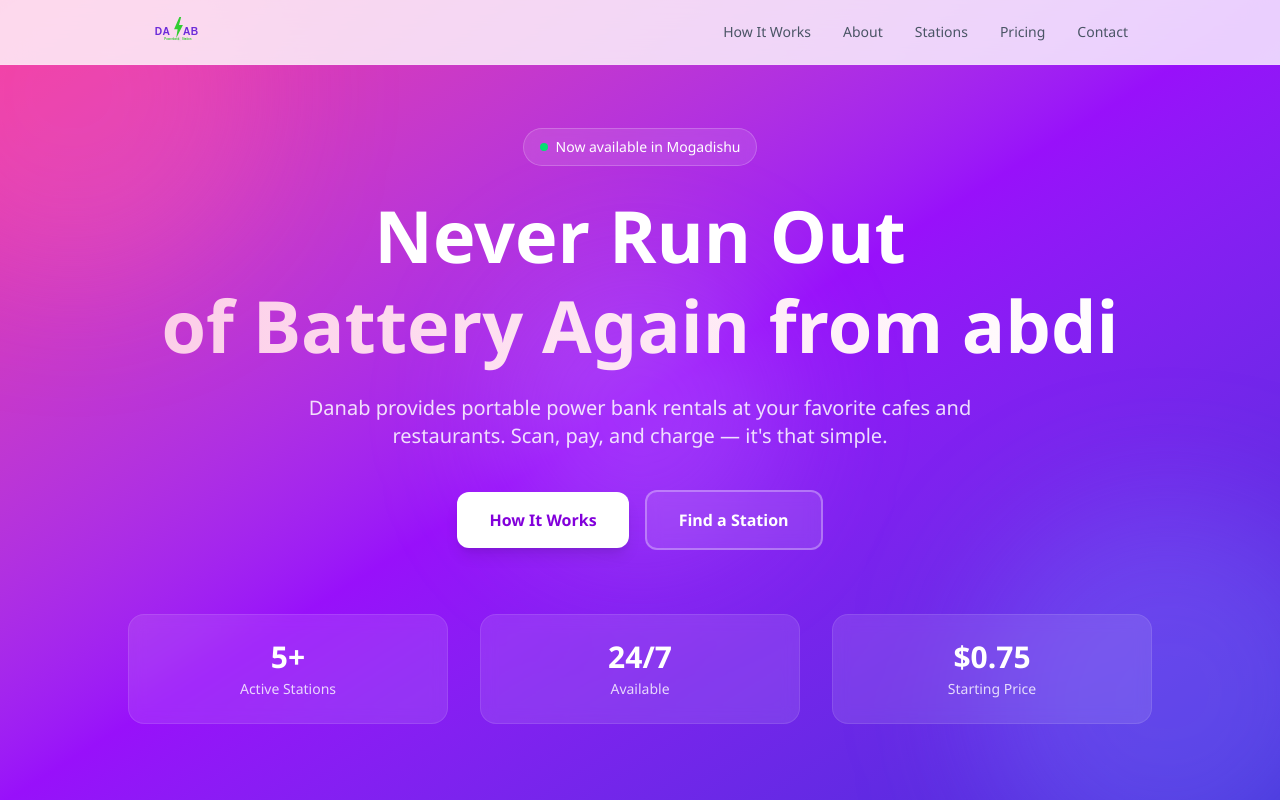
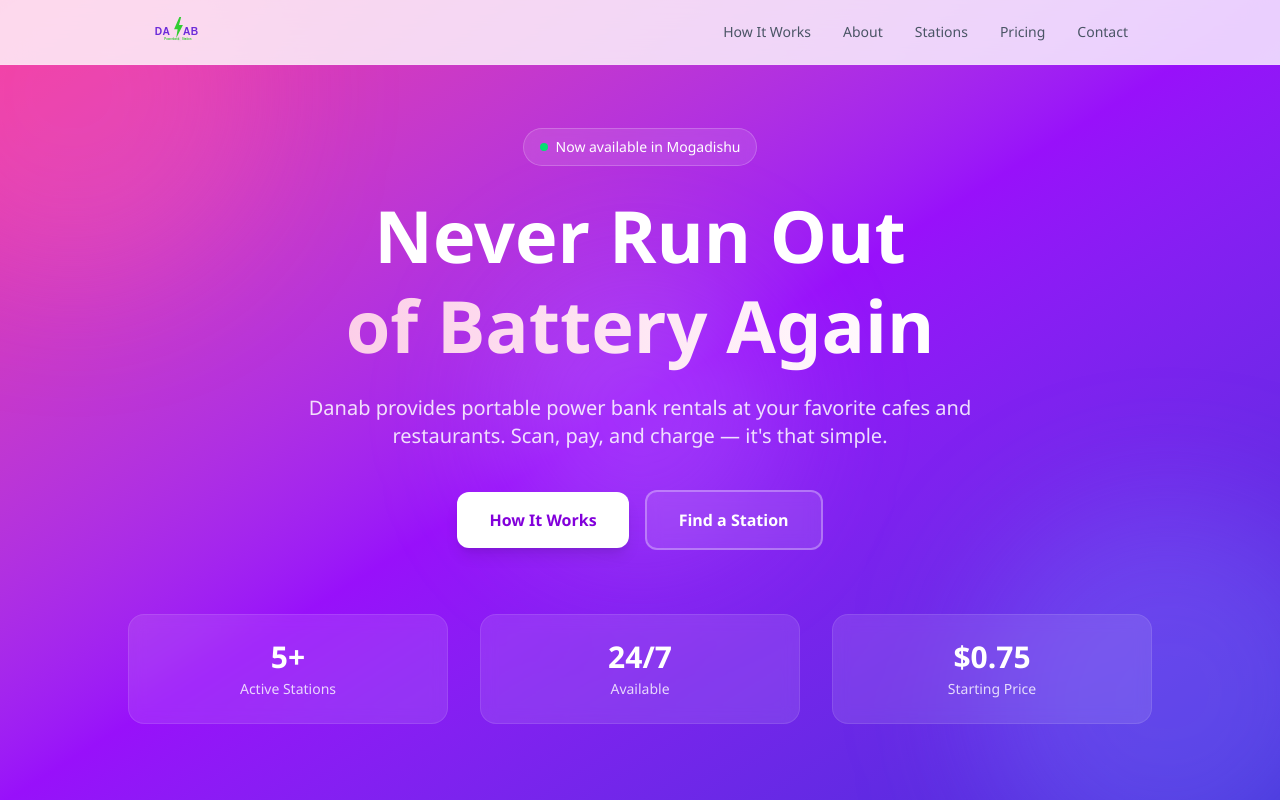
Before and after one commit to powerbankdanab-cmd/Danab, a Next.js app: page / in a window 1280 px wide. Shown: the top 800 px of the page. Built offline with nearby package versions, Linux system fonts and the light colour scheme.

Commit message:
hero updated

```diff
--- a/components/landing/Hero.tsx
+++ b/components/landing/Hero.tsx
@@ -19,7 +19,7 @@
           Never Run Out
           <br />
           <span className="bg-gradient-to-r from-pink-200 to-white bg-clip-text text-transparent">
-            of Battery Again from abdi
+            of Battery Again
           </span>
         </h1>
 
```
Also changed, not shown: 1 other file (tests, documents, lock files or other folders).
